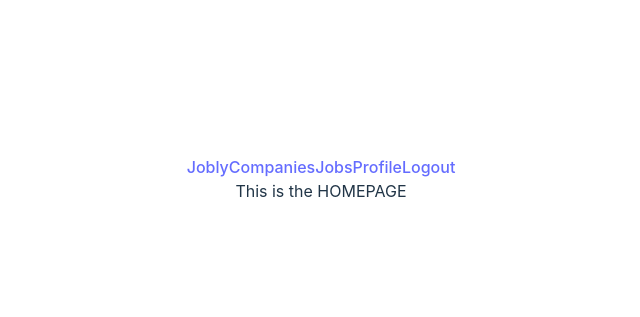
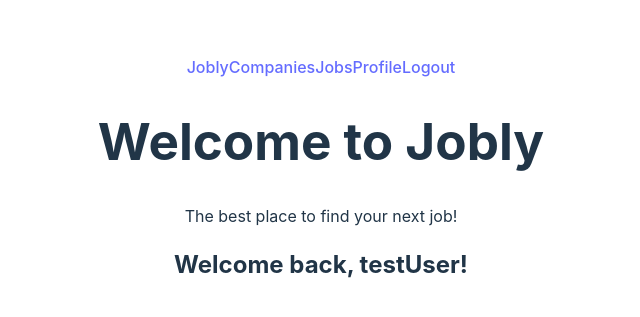
Before and after one commit to tobias-homewood/stack-jobly, a React (Vite) app in the folder frontend/: page / in a window 1280 px wide. Shown: the part 221-538 px from the top of the page, without its empty margins (319-959 px from the left). Built offline with nearby package versions, Linux system fonts and the light colour scheme.

Commit message:
placeholder for user authentication context and refactor Navbar component

```diff
--- a/frontend/src/App.jsx
+++ b/frontend/src/App.jsx
@@ -6,16 +6,21 @@ import {
     Navigate,
 } from "react-router-dom";
 import './App.css'
-import Navbar from "./Navbar";
+import CurrentUserContext from "./utils/currentUserContext";
+import Navbar from "./components/Navbar";
+import Home from "./components/Home";
+import Login from "./components/Login";
+import Signup from "./components/Signup";
 
 function App() {
     const [currentUser, setCurrentUser] = useState({ username: "testUser" });
 
     return (
+      <CurrentUserContext.Provider value={ {currentUser, setCurrentUser} }>
         <Router>
-            <Navbar authenticated={currentUser != null} logout={() => setCurrentUser(null)} />
+            <Navbar />
             <Routes>
-                <Route index element={<div>This is the HOMEPAGE</div>} />
+                <Route index element={<Home />} />
 
                 {currentUser ? (
                     <>
@@ -44,17 +49,18 @@ function App() {
                     <>
                         <Route
                             path="/login"
-                            element={<div>This is the LOGIN PAGE</div>}
+                            element={<Login />}
                         />
                         <Route
                             path="/signup"
-                            element={<div>This is the SIGNUP PAGE</div>}
+                            element={<Signup />}
                         />
                     </>
                 )}
                 <Route path="*" element={<Navigate to="/" />} />
             </Routes>
         </Router>
+      </CurrentUserContext.Provider>
     );
 }
 
--- a/frontend/src/Navbar.jsx
+++ /dev/null
@@ -1,25 +0,0 @@
-import { Link, NavLink } from "react-router-dom";
-
-const Navbar = ({ authenticated, logout }) => {
-    return (
-        <nav>
-            <NavLink to="/">Jobly</NavLink>
-
-            {authenticated ? (
-                <>
-                    <NavLink to="/companies">Companies</NavLink>
-                    <NavLink to="/jobs">Jobs</NavLink>
-                    <NavLink to="/profile">Profile</NavLink>
-                    <Link onClick={logout} to="/">Logout</Link>
-                </>
-            ) : (
-                <>
-                    <NavLink to="/login">Login</NavLink>
-                    <NavLink to="/signup">Signup</NavLink>
-                </>
-            )}
-        </nav>
-    );
-};
-
-export default Navbar;
--- /dev/null
+++ b/frontend/src/components/Home.jsx
@@ -0,0 +1,21 @@
+import { useContext } from 'react';
+import CurrentUserContext from '../utils/currentUserContext';
+import { Link } from 'react-router-dom';
+
+const Home = () => {
+  const { currentUser } = useContext(CurrentUserContext);
+  return (
+    <div>
+      <h1>Welcome to Jobly</h1>
+      <p>The best place to find your next job!</p>
+      {currentUser ? <h2>Welcome back, {currentUser.username}!</h2> : (
+        <div>
+          <Link to="/login"><button>Log in</button></Link>
+          <Link to="/signup"><button>Sign up</button></Link>
+        </div>
+      )}
+    </div>
+  )
+}
+
+export default Home
--- /dev/null
+++ b/frontend/src/components/Login.jsx
@@ -0,0 +1,20 @@
+import { useContext } from 'react'
+import CurrentUserContext from '../utils/currentUserContext'
+
+const Login = () => {
+    const { setCurrentUser } = useContext(CurrentUserContext);
+    const bypassLogin = () => {
+        setCurrentUser({ username: "logedInAgain" })
+    }
+
+  return (
+    <div>
+        <h1>Log In</h1>
+        <div>THIS IS WHERE THE FORM SHOULD BE</div>
+        {/* this is while  authentication is not ready */}
+        <button onClick={bypassLogin}><h1>Bypass Login</h1></button>
+    </div>
+  )
+}
+
+export default Login
--- /dev/null
+++ b/frontend/src/components/Navbar.jsx
@@ -0,0 +1,34 @@
+import { useContext } from "react";
+import { Link, NavLink, useNavigate } from "react-router-dom";
+import CurrentUserContext from "../utils/currentUserContext";
+
+const Navbar = () => {
+    const navigate = useNavigate();
+    const { currentUser, setCurrentUser } = useContext(CurrentUserContext);
+    const logout = (e) => {
+        e.preventDefault();
+        setCurrentUser(null);
+        navigate("/");
+    }
+    return (
+        <nav>
+            <NavLink to="/">Jobly</NavLink>
+
+            {currentUser ? (
+                <>
+                    <NavLink to="/companies">Companies</NavLink>
+                    <NavLink to="/jobs">Jobs</NavLink>
+                    <NavLink to="/profile">Profile</NavLink>
+                    <Link onClick={logout}>Logout</Link>
+                </>
+            ) : (
+                <>
+                    <NavLink to="/login">Login</NavLink>
+                    <NavLink to="/signup">Signup</NavLink>
+                </>
+            )}
+        </nav>
+    );
+};
+
+export default Navbar;
--- /dev/null
+++ b/frontend/src/components/Signup.jsx
@@ -0,0 +1,12 @@
+import React from 'react'
+
+const Signup = () => {
+  return (
+    <div>
+        <h1>Sign Up</h1>
+        <div>THIS IS WHERE THE FORM SHOULD BE</div>
+    </div>
+  )
+}
+
+export default Signup
--- /dev/null
+++ b/frontend/src/utils/currentUserContext.js
@@ -0,0 +1,5 @@
+import { createContext } from "react";
+
+const CurrentUserContext = createContext(null);
+
+export default CurrentUserContext;
```
